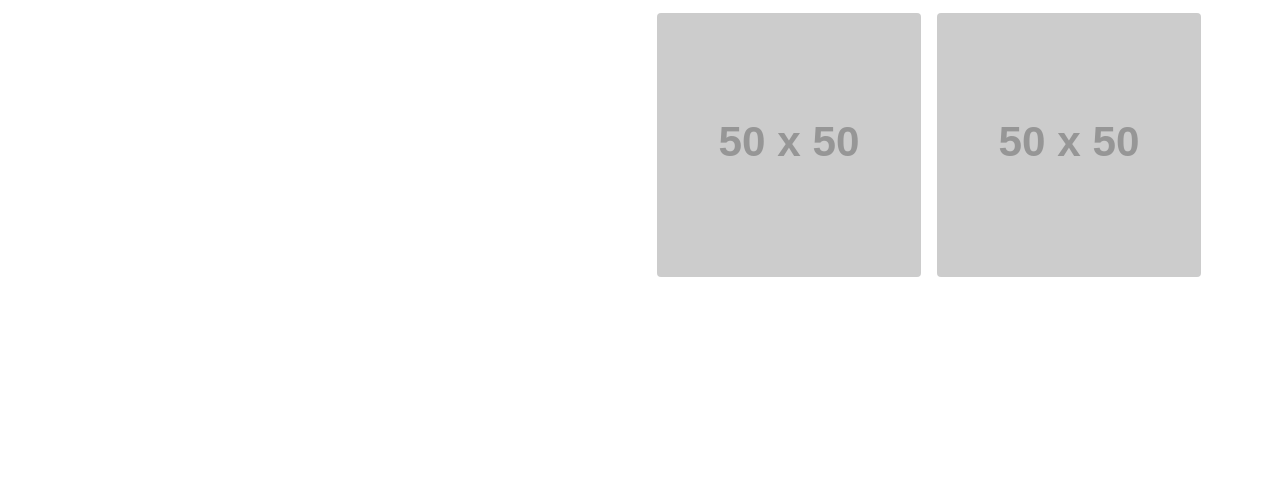
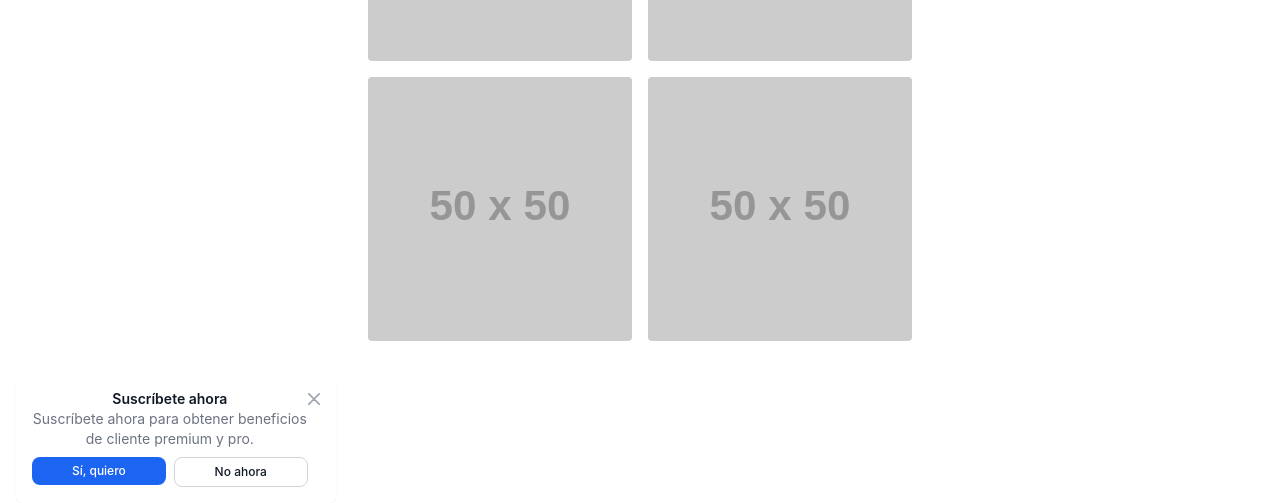
Before and after one commit to CrisPih/landing, a website built with Vite: page index.html in a window 1280 px wide. Shown: the part 504-1007 px from the top of the page. Before the commit the page ends 813 px from the top, so only its background shows below. Built offline with nearby package versions, Linux system fonts and the light colour scheme; placeholder pictures from the web are drawn by us.

Commit message:
cambios en javascript

```diff
--- a/index.html
+++ b/index.html
@@ -7,6 +7,7 @@
   <meta name="viewport" content="width=device-width, initial-scale=1.0" />
   <title>landing</title>
 </head>
+
 <body>
   <nav class="bg-white border-gray-200 dark:bg-gray-900">
     <div class="max-w-screen-xl flex flex-wrap items-center justify-between mx-auto p-4">
@@ -70,10 +71,45 @@
             <img src="https://placehold.co/50" alt="Imagen 4" class="w-full h-auto rounded" />
           </div>
         </div>
+        <div id="toast-interactive"
+          class="hidden-fixed right-5 bottom-5 flex items-center w-full max-w-xs p-4 space-x-4 text-gray-500 bg-white divide-x divide-gray-200 rounded-lg shadow-sm dark:text-gray-400 dark:divide-gray-700 dark:bg-gray-800"
+          role="alert">
+          <div class="flex">
+
+            <!-- Content -->
+            <div class="ms-3 text-sm font-normal">
+              <span class="mb-1 text-sm font-semibold text-gray-900 dark:text-white">Suscríbete ahora</span>
+              <div class="mb-2">Suscríbete ahora para obtener beneficios de cliente premium y pro.</div>
+              <div class="grid grid-cols-2 gap-2">
+                <div>
+                  <a href="#"
+                    class="inline-flex justify-center w-full px-2 py-1.5 text-xs font-medium text-white bg-blue-600 rounded-lg hover:bg-blue-700 focus:ring-4 focus:outline-none focus:ring-blue-300 dark:bg-blue-500 dark:hover:bg-blue-600 dark:focus:ring-blue-800">Sí,
+                    quiero</a>
+                </div>
+                <div>
+                  <a href="#"
+                    class="inline-flex justify-center w-full px-2 py-1.5 text-xs font-medium text-gray-900 bg-white border border-gray-300 rounded-lg hover:bg-gray-100 focus:ring-4 focus:outline-none focus:ring-gray-200 dark:bg-gray-600 dark:text-white dark:border-gray-600 dark:hover:bg-gray-700 dark:hover:border-gray-700 dark:focus:ring-gray-700">No
+                    ahora</a>
+                </div>
+              </div>
+            </div>
+            <button type="button"
+              class="ms-auto -mx-1.5 -my-1.5 p-1.5 inline-flex items-center justify-center w-8 h-8 text-gray-400 bg-white rounded-lg hover:text-gray-900 hover:bg-gray-100 focus:ring-2 focus:ring-gray-300 dark:text-gray-500 dark:hover:text-white dark:bg-gray-800 dark:hover:bg-gray-700"
+              data-dismiss-target="#toast-interactive" aria-label="Close">
+              <span class="sr-only">Close</span>
+              <svg class="w-3 h-3" xmlns="http://www.w3.org/2000/svg" fill="none" viewBox="0 0 14 14"
+                aria-hidden="true">
+                <path stroke="currentColor" stroke-linecap="round" stroke-linejoin="round" stroke-width="2"
+                  d="m1 1 6 6m0 0 6 6M7 7l6-6M7 7l-6 6" />
+              </svg>
+            </button>
+          </div>
+        </div>
       </section>
     </div>
   </main>
   <script src="https://cdn.jsdelivr.net/npm/flowbite@3.1.2/dist/flowbite.min.js"></script>
+  <script type="module" src="/src/file01.js"></script>
 </body>
 
 </html>
--- /dev/null
+++ b/src/file01.js
@@ -0,0 +1,49 @@
+"use strict";
+/*
+(() => {
+    alert("¡Bienvenido a la página!");
+    console.log("Mensaje de bienvenida mostrado.");
+})()
+*/
+
+/**
+ * Muestra una notificación (toast) en la interfaz.
+ *
+ * Esta función busca el elemento HTML con el id "toast-interactive".
+ * Si el elemento existe, agrega la clase "md:block" para hacerlo visible.
+ *
+ * @function showToast
+ * @returns {void} No devuelve ningún valor.
+ */
+const showToast = () => {
+    const toast = document.getElementById("toast-interactive");
+    if (toast) {
+        toast.classList.add("md:block");
+    }
+};
+
+(() => {
+    showToast();
+})();
+
+/**
+ * Agrega un evento al botón o elemento con id "demo" para mostrar un video.
+ *
+ * Cuando el elemento es clickeado, abre una nueva pestaña con el enlace al video de YouTube.
+ *
+ * @function showVideo
+ * @returns {void} No devuelve ningún valor.
+ */
+const showVideo = () => {
+    const demo = document.getElementById("demo");
+    if (demo) {
+        demo.addEventListener("click", () => {
+            window.open("https://www.youtube.com/watch?v=dQw4w9WgXcQ", "_blank");
+        });
+    }
+};
+
+(() => {
+    showToast();
+    showVideo();
+})();
```
